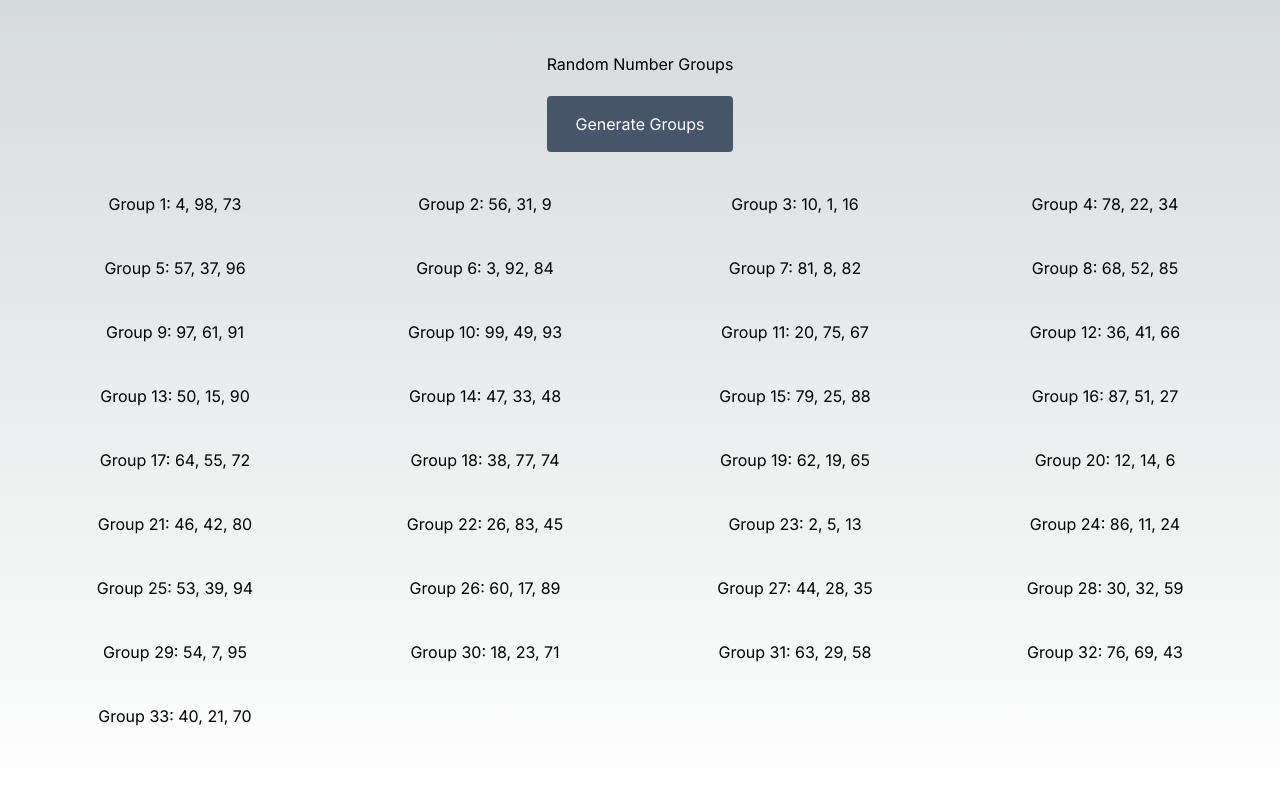
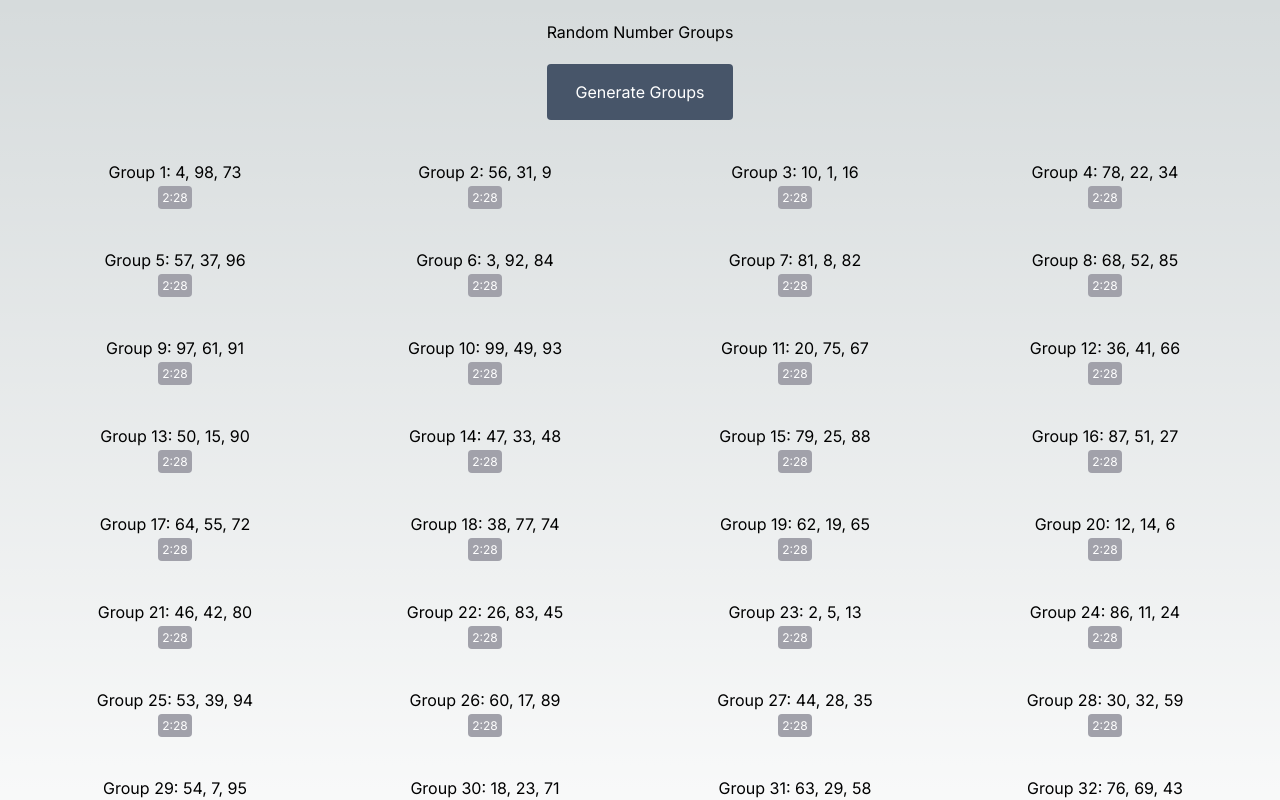
Before and after one commit to ntphuc0987/randomNumbers, a Next.js app: page / in a window 1280 px wide. Both pictures are taken after a click on the button "Generate Groups". Shown: the top 800 px of the page. Built offline with nearby package versions, Linux system fonts and the light colour scheme.

Commit message:
Add Current Time and edit CSS

```diff
--- a/app/layout.js
+++ b/app/layout.js
@@ -11,7 +11,7 @@ export const metadata = {
 export default function RootLayout({ children }) {
   return (
     <html lang="en">
-      <body className={inter.className}>{children}</body>
+      <body className={`${inter.className} bg-no-repeat`}>{children}</body>
     </html>
   );
 }
--- a/app/page.js
+++ b/app/page.js
@@ -1,9 +1,21 @@
 "use client";
 
-import { useState } from "react";
+import { useEffect, useState } from "react";
 
 export default function Home() {
+  const now = new Date();
+  const [currentTime, setCurrentTime] = useState('');
   const [numberGroups, setNumberGroups] = useState([]);
+
+  useEffect(() => {
+    const intervalId = setInterval(() => {
+      const now = new Date();
+      const formattedTime = `${now.getHours()}:${now.getMinutes()}`;
+      setCurrentTime(formattedTime);
+    }, 1000);
+
+    return () => clearInterval(intervalId);
+  }, []);
 
   const generateRandomNumbers = () => {
     const numbers = Array.from({ length: 99 }, (_, i) => i + 1);
@@ -25,8 +37,10 @@ export default function Home() {
     }
     return array;
   };
+
+
   return (
-    <main className="flex flex-col h-screen items-center justify-center p-5">
+    <main className="flex flex-col items-center justify-center p-5">
       <div className="flex justify-center flex-col">
         <h1>Random Number Groups</h1>
         <button
@@ -36,10 +50,12 @@ export default function Home() {
           Generate Groups
         </button>
       </div>
-      <ul className="flex flex-wrap w-full justify-start border-">
+      <ul className="flex flex-wrap w-full justify-start p-0 m-0">
         {numberGroups.map((group, index) => (
-          <li key={index} className="p-5 w-3/12 text-center ">
+          <li key={index} className="p-5 w-full sm:w-6/12 md:w-3/12 text-center ">
             Group {index + 1}: {group.join(", ")}
+            <br />
+            <span className="bg-zinc-400 text-white rounded p-1 text-xs">{currentTime}</span>
           </li>
         ))}
       </ul>
```
